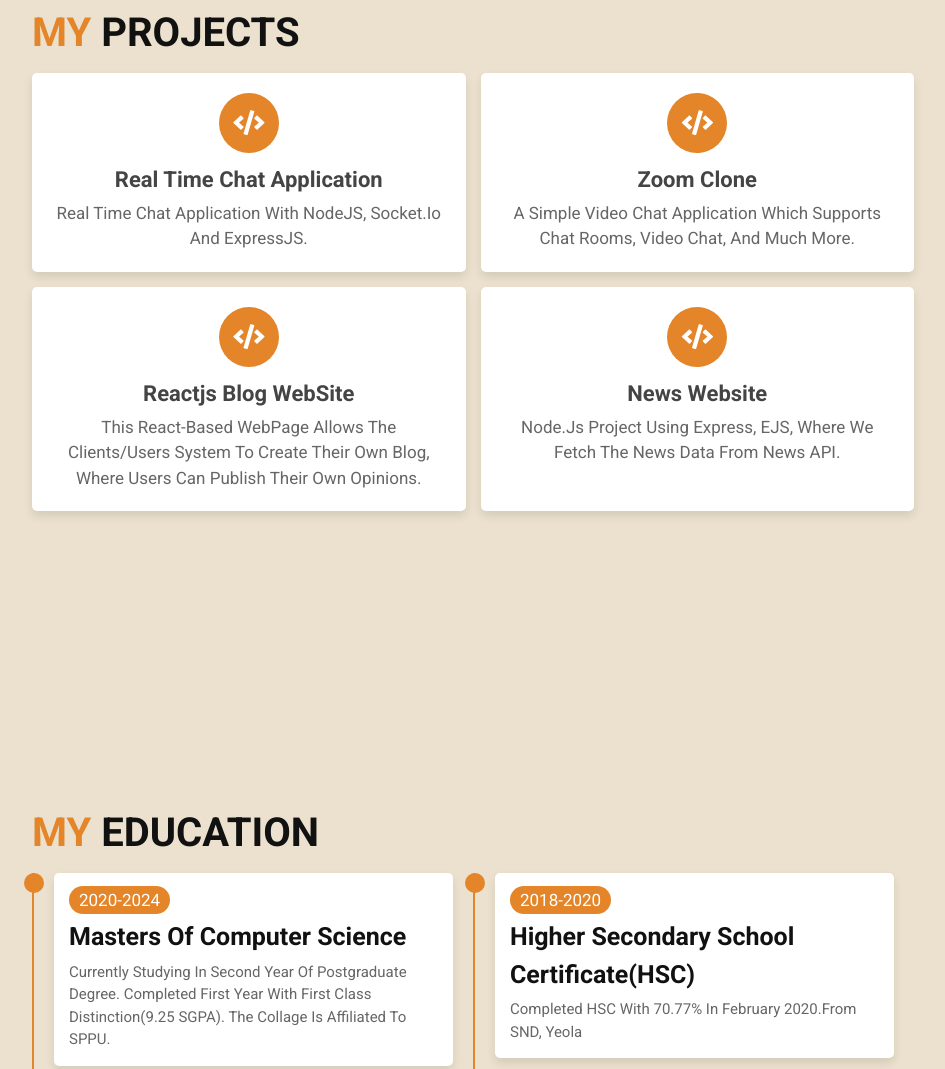
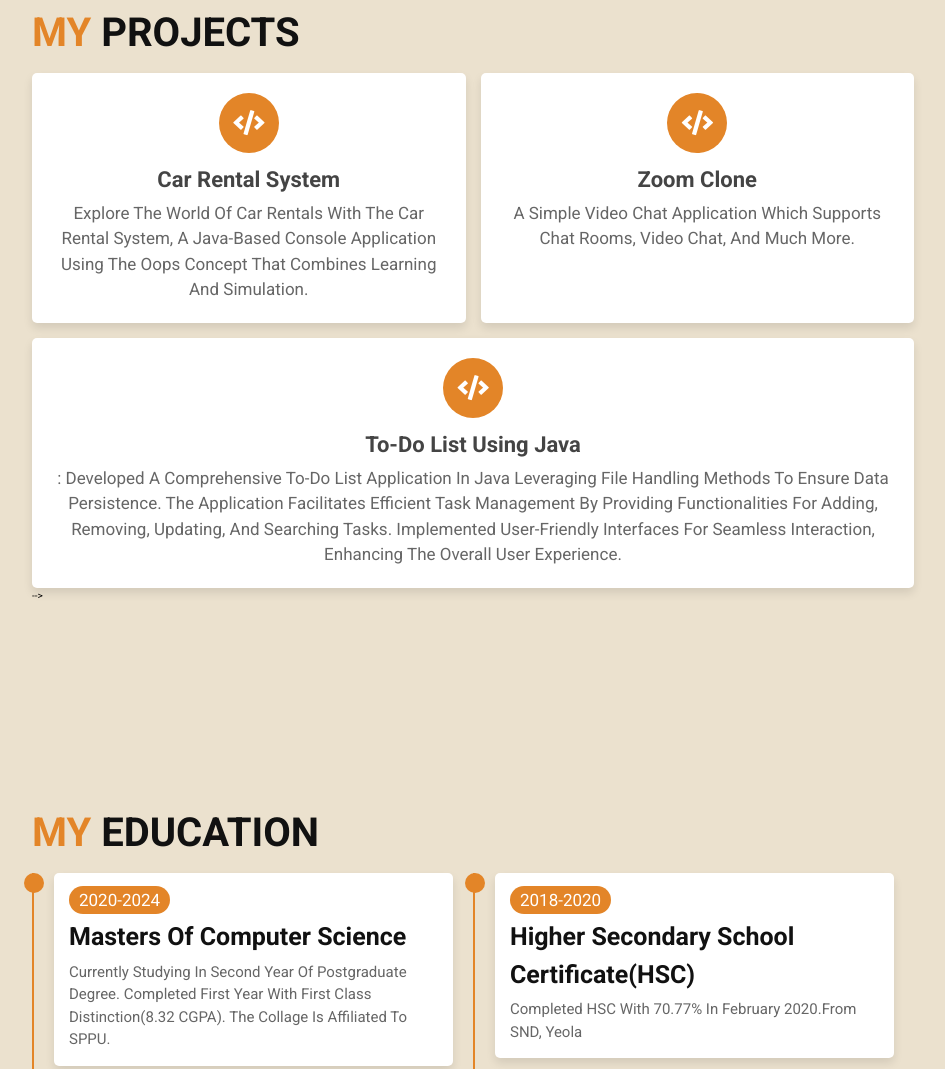
Before and after one commit to pankarvishal/Resume, a plain HTML site: page index.html in a window 1280 px wide. Shown: the part 1738-2807 px from the top of the page, without its empty margins (317-1262 px from the left). Drawn offline with Linux system fonts and the light colour scheme.

Commit message:
Update index.html
Add New Project

```diff
--- a/index.html
+++ b/index.html
@@ -130,8 +130,10 @@
 
         <div class="box">
             <i class="fas fa-code"></i>
-            <h3>Real time chat Application</h3>
-            <p>Real Time Chat Application with NodeJS, Socket.io and ExpressJS.</p>
+            <h3>Car Rental System</h3>
+            <p>Explore the world of car rentals with the Car Rental System, a Java-based console
+application using the oops concept that combines learning and simulation.
+</p>
 <!--             <a href="https://github.com/GauriBhand023/Real-Time-Chat-Application">View Project</a> -->
         </div>
 
@@ -144,17 +146,21 @@
 
         <div class="box">
             <i class="fas fa-code"></i>
-            <h3>Reactjs Blog WebSite</h3>
-            <p> This React-Based WebPage allows the Clients/Users system to create their own blog, where users can publish their own opinions.</p>
+            <h3>To-Do List Using Java</h3>
+            <p>: Developed a comprehensive to-do list application in Java leveraging file
+handling methods to ensure data persistence. The application facilitates efficient task management by
+providing functionalities for adding, removing, updating, and searching tasks. Implemented user-friendly
+interfaces for seamless interaction, enhancing the overall user experience.
+</p>
 <!--             <a href="https://github.com/GauriBhand023/reactjs-blog">View Project</a> -->
         </div>
 
-        <div class="box">
+<!--         <div class="box">
             <i class="fas fa-code"></i>
             <h3>News Website</h3>
             <p>Node.js project using Express, EJS, where we fetch the news data from news API.</p>
 <!--             <a href="https://github.com/GauriBhand023/News-Website">View Projet</a> -->
-        </div>
+        </div> -->
 
 
     </div>
@@ -172,7 +178,7 @@
             <div class="content">
                 <span> 2020-2024 </span>
                 <h3>Masters of Computer Science</h3>
-                <p>Currently Studying in Second Year of Postgraduate degree. Completed First year with First Class Distinction(9.25 SGPA). The collage is affiliated to SPPU.</p>
+                <p>Currently Studying in Second Year of Postgraduate degree. Completed First year with First Class Distinction(8.32 CGPA). The collage is affiliated to SPPU.</p>
             </div>
         </div>
 
```
